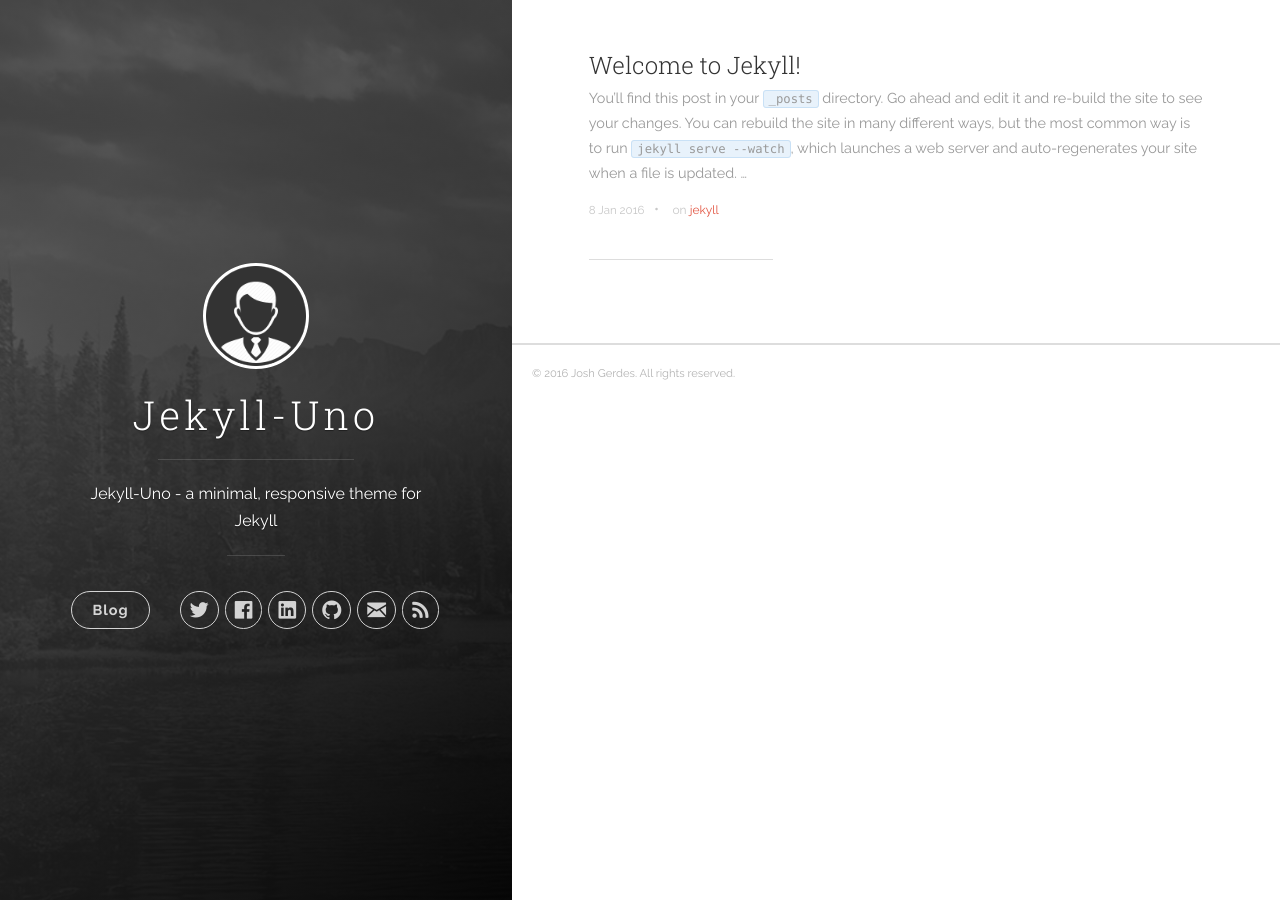
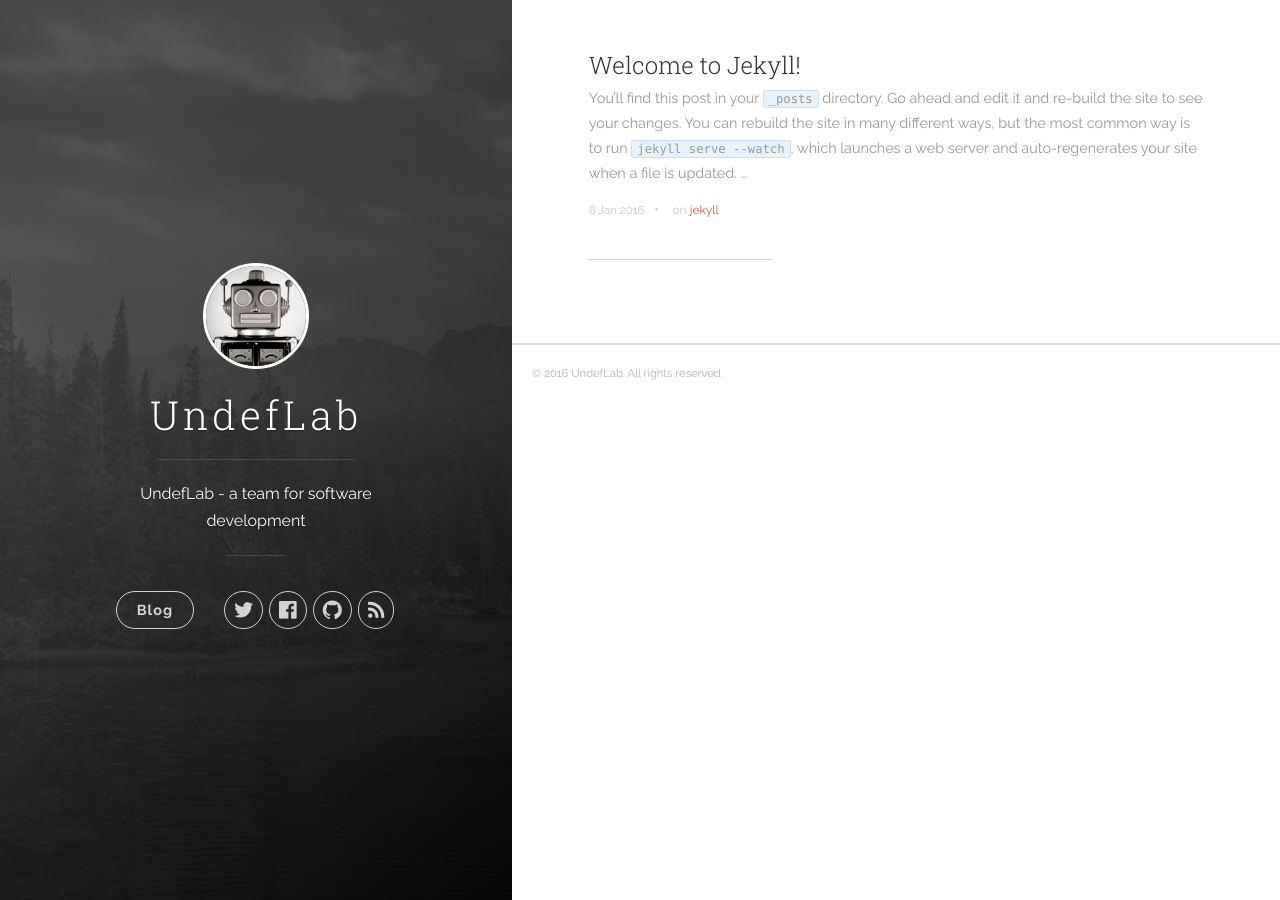
Before and after one commit to undeflab/undeflab.github.io, a Jekyll site: the page built from index.html, in a window 1280 px wide. Built offline with Jekyll 4.4.1, drawn with Linux system fonts in a browser that asks for light colours; nearby versions of some CDN libraries; the list of posts is cut into pages by our own code.

Commit message:
change the name and the icon

```diff
--- a/_config.yml
+++ b/_config.yml
@@ -1,18 +1,18 @@
 # Site settings
-title: Jekyll-Uno
-description: 'Jekyll-Uno - a minimal, responsive theme for Jekyll'
-url: 'http://joshgerdes.com/jekyll-uno'
+title: UndefLab
+description: 'UndefLab - a team for software development'
+url: 'https:/www.undeflab.com'
 baseurl: '/'
-# google_analytics: 'UA-XXXXXX-X'
+google_analytics: 'UA-75813981-1'
 # disqus_shortname: 'your-disqus-name'
 
 author:
-  name: 'Josh Gerdes'
-  email: josh@joshgerdes.com
-  twitter_username: joshgerdes
-  facebook_username: joshgerdes
-  github_username:  joshgerdes
-  linkedin_username:  joshgerdes
+  name: 'UndefLab'
+  # email: 'no-reply@undeflab.com'
+  twitter_username: _undeflab
+  facebook_username: undeflab
+  github_username:  undeflab
+  # linkedin_username:  joshgerdes
 
 defaults:
   -
--- a/_includes/header.html
+++ b/_includes/header.html
@@ -9,7 +9,7 @@
     <div class="panel-main__inner panel-inverted">
     <div class="panel-main__content">
         <a href="{{ site.baseurl }}" title="link to home of {{ site.title }}">
-          <img src="{{ "images/profile.jpg" | prepend: site.baseurl }}" class="user-image" alt="My Profile Photo">
+          <img src="{{ "images/profile-undeflab.jpg" | prepend: site.baseurl }}" class="user-image" alt="My Profile Photo">
           <h1 class="panel-cover__title panel-title">{{ site.title }}</h1>
         </a>
         <hr class="panel-cover__divider">
```
Also changed, not shown: images/favicons/manifest.json, images/profile-undeflab.jpg (added).
